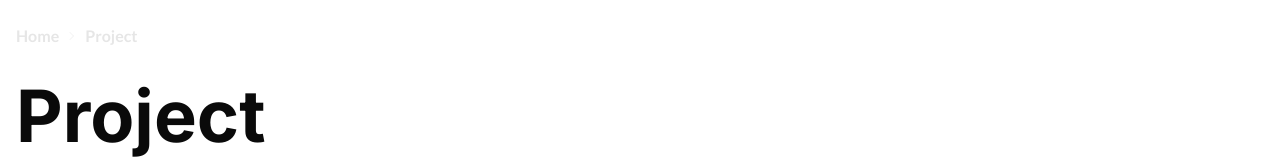
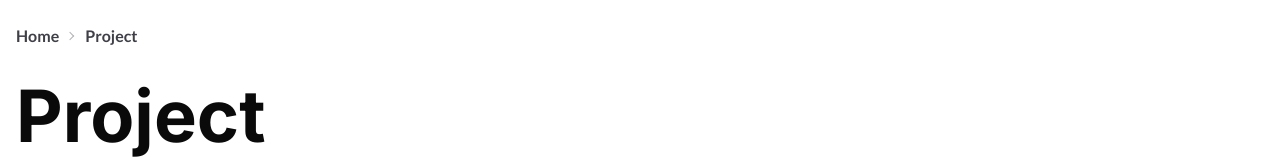
Before and after one commit to dwisarut/dwisarut-portfolio, a React (Vite) app: page /project in a window 1280 px wide. Shown: the top 160 px of the page. Built offline with nearby package versions, Linux system fonts and the light colour scheme.

Commit message:
style: edit black text

```diff
--- a/src/components/Breadcrumbs.tsx
+++ b/src/components/Breadcrumbs.tsx
@@ -41,7 +41,7 @@ const Breadcrumbs = ({ allProjects = [] }: breadcrumbProp) => {
 
   return (
     <>
-      <div className="w-full breadcrumbs text-sm md:text-base text-[hsl(0_0%_90%)]">
+      <div className="w-full breadcrumbs text-sm md:text-base text-zinc-700">
         <ul>
           {crumbs.map((item) => {
             const currPage = path.startsWith(item.href);
```
